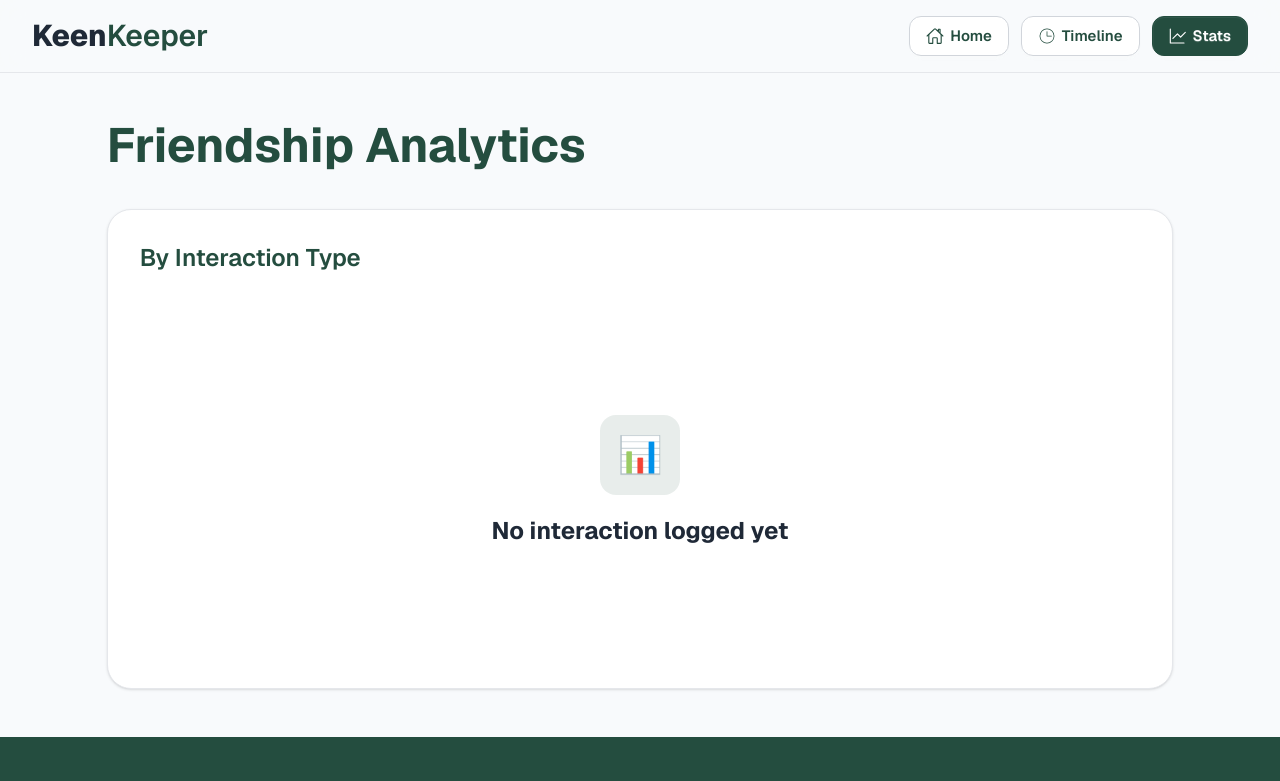
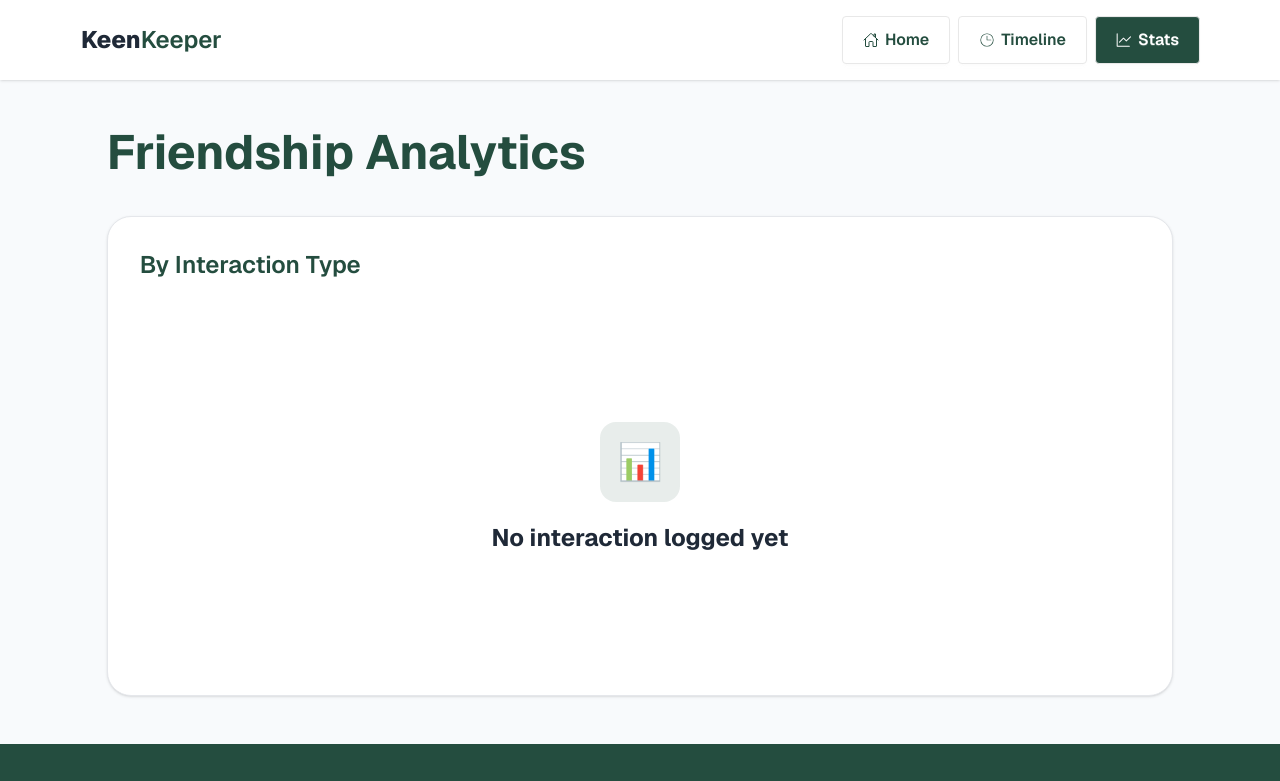
Before and after one commit to Samincode01/b13-a07-site, a Next.js app: page /stats in a window 1280 px wide. Shown: the top 781 px of the page. Built offline with nearby package versions, Linux system fonts and the light colour scheme.

Commit message:
Fixed navbar issue

```diff
--- a/src/components/Navbar/NavBar.jsx
+++ b/src/components/Navbar/NavBar.jsx
@@ -1,66 +1,67 @@
-"use client";
-
-import Link from "next/link";
-import React from "react";
-import { usePathname } from "next/navigation";
-
-import { IoHomeOutline } from "react-icons/io5";
-import { CiClock2 } from "react-icons/ci";
-import { GoGraph } from "react-icons/go";
+'use client'
+import Link from 'next/link';
+import React from 'react';
+import { usePathname } from 'next/navigation'
+import { IoHomeOutline } from 'react-icons/io5';
+import { CiClock2 } from 'react-icons/ci';
+import { GoGraph } from 'react-icons/go';
 
 const NavBar = () => {
-  const pathname = usePathname();
-
-  const navBtnClass = (path) =>
-    `font-semibold text-sm sm:text-[15px] rounded-xl border transition-all duration-200 btn btn-sm sm:btn-md ${
-      pathname === path
-        ? "bg-[#244D3F] border-[#244D3F] text-white hover:bg-[#1D4034]"
-        : "bg-white border-[#D1D5DB] text-[#244D3F] hover:bg-[#F8FAFC]"
-    }`;
+    const pathname = usePathname()
 
     return (
-    <div className="sticky top-0 z-50 bg-[#F8FAFC]/80 backdrop-blur-md border-b border-[#E5E7EB]">
-
-      <div className="navbar max-w-7xl mx-auto px-4 sm:px-6 lg:px-8 py-4">
+        <div>
+            <div className="navbar bg-base-100 shadow-sm py-4 px-4 sm:px-6 md:px-10 lg:px-20">
 
                 <div className="navbar-start">
-          <Link href="/" className="flex items-center">
-            <span className="font-extrabold text-[#1F2937] text-2xl sm:text-3xl">
+                    <Link href="/" className="btn btn-ghost text-xl gap-0 px-0">
+                        <span className='font-extrabold text-[#1F2937] text-xl sm:text-2xl'>
                             Keen
                         </span>
-
-            <span className="font-semibold text-[#244D3F] text-2xl sm:text-3xl">
+                        <span className='font-semibold text-[#244D3F] text-xl sm:text-2xl'>
                             Keeper
                         </span>
                     </Link>
                 </div>
 
-        <div className="navbar-end">
+                <div className="navbar-end gap-1 sm:gap-2 flex-wrap">
 
-          <div className="flex items-center gap-2 sm:gap-3 flex-wrap justify-end">
-
-            <Link href="/">
-              <button className={navBtnClass("/")}>
-                <IoHomeOutline className="text-lg" />
-                <span className="hidden sm:inline">Home</span>
+                    <Link href='/'>
+                        <button
+                            className={`font-semibold text-[14px] sm:text-[16px] btn btn-sm md:btn-md lg:btn-lg ${
+                                pathname === '/'
+                                    ? 'bg-[#244D3F] text-white'
+                                    : 'bg-white text-[#244D3F]'
+                            }`}
+                        >
+                            <IoHomeOutline /> Home
                         </button>
                     </Link>
 
-            <Link href="/timeline">
-              <button className={navBtnClass("/timeline")}>
-                <CiClock2 className="text-lg" />
-                <span className="hidden sm:inline">Timeline</span>
+                    <Link href='/timeline'>
+                        <button
+                            className={`font-semibold text-[14px] sm:text-[16px] btn btn-sm md:btn-md lg:btn-lg ${
+                                pathname === '/timeline'
+                                    ? 'bg-[#244D3F] text-white'
+                                    : 'bg-white text-[#244D3F]'
+                            }`}
+                        >
+                            <CiClock2 /> Timeline
                         </button>
                     </Link>
 
-            <Link href="/stats">
-              <button className={navBtnClass("/stats")}>
-                <GoGraph className="text-lg" />
-                <span className="hidden sm:inline">Stats</span>
+                    <Link href='/stats'>
+                        <button
+                            className={`font-semibold text-[14px] sm:text-[16px] btn btn-sm md:btn-md lg:btn-lg ${
+                                pathname === '/stats'
+                                    ? 'bg-[#244D3F] text-white'
+                                    : 'bg-white text-[#244D3F]'
+                            }`}
+                        >
+                            <GoGraph /> Stats
                         </button>
                     </Link>
 
-          </div>
                 </div>
             </div>
         </div>
```
Lines whose indentation alone changed are shown as unchanged.
